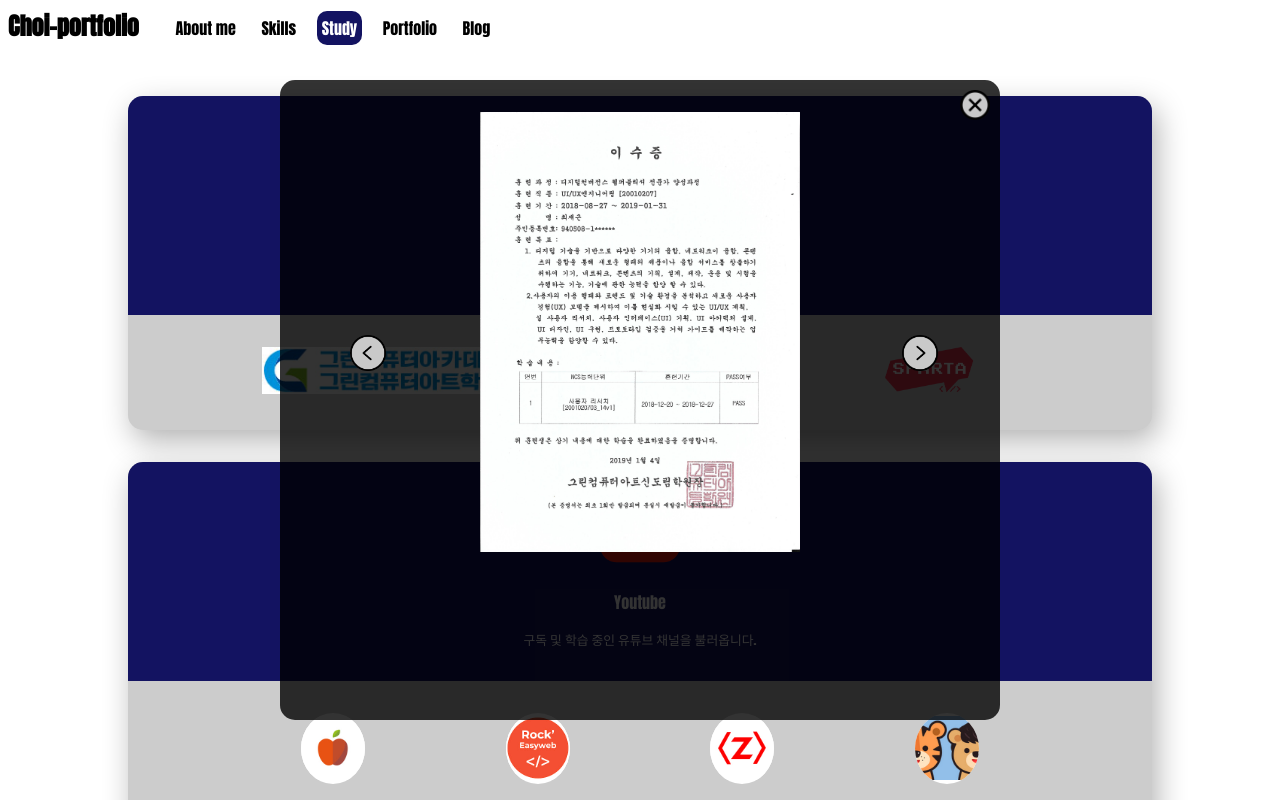
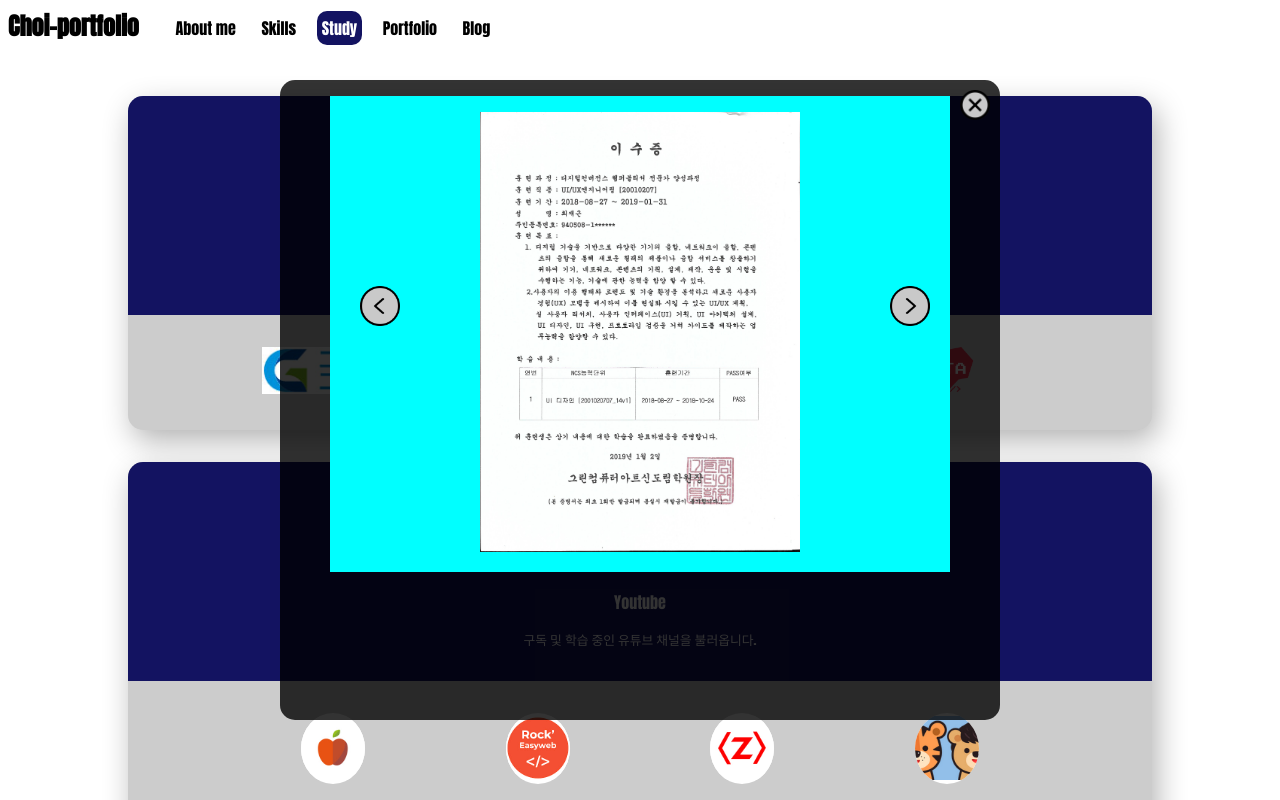
Before and after one commit to Jaek1783/choi, a React (Create React App) app: page /study in a window 1280 px wide. Both pictures are taken after a click on the picture 382 px from the left and 370 px from the top of the page. Shown: the top 800 px of the page. Built offline with nearby package versions, Linux system fonts and the light colour scheme; a web font is replaced by a local one.

Commit message:
좌우버튼 종료

```diff
--- a/src/css/study.css
+++ b/src/css/study.css
@@ -61,6 +61,9 @@
     padding:2rem 0;
     cursor: pointer;
 }
+.content_item:last-child>.academy_modal>.Certificates>.Certificates_item{
+    margin-left:0;
+}
 .container_pc{
     width:80%;
     margin:0 auto;
@@ -71,7 +74,6 @@
 }
 
 .academy_modal{
-    width:45rem;
     height:80vh;
     position:fixed;
     top:5rem;
@@ -84,16 +86,39 @@
     padding:1rem;
     box-sizing: border-box;
 }
+.academy_pc_modal{
+    width:45rem;
+}
+.academy_mobile_modal{
+    width:90%;
+}
 .Certificates{
-    width:42rem;
-    height:37rem;
-    margin:0 auto;
+    /* width:42rem; */
+    width:90%;
+    background-color: aqua;
+    color:#fff;
     position:relative;
-    color:#fff;
     overflow: hidden;
+    margin:0 auto ;
 }
 .Certificates_item{
-    width:400%;
+    width:600%;
+}
+button{
+    z-index: 1002;
+    position: absolute;
+    transform: translate(-50%);
+    background: transparent;
+    border:none;
+    width:40px;
+    top:40%;
+    cursor: pointer;
+}
+.next_btn{
+    right:0;
+}
+.prev_btn{
+    left:8%;
 }
 .transition{
     transition: .3s ease-in-out;
@@ -183,21 +208,3 @@
     list-style-type: lisc ;
     cursor: pointer;
 }
-
-button{
-    z-index: 1002;
-    position: absolute;
-    transform: translate(-50%);
-    background: transparent;
-    border:none;
-    width:40px;
-    padding:2px 2px 0 2px;
-    top:40%;
-    cursor: pointer;
-}
-.next_btn{
-    right:1rem;
-}
-.prev_btn{
-    left:4rem;
-}
--- a/src/js/Study_icon_item/Academy_icon_item/Academy_icon_item.js
+++ b/src/js/Study_icon_item/Academy_icon_item/Academy_icon_item.js
@@ -2,50 +2,41 @@
 import next from '../../../img/icon/next.png';
 import prev from '../../../img/icon/prev.png';
 const Academy_icon_item = (props) => {
-    const [num, setNum] = useState(0);
-    const ref = useRef(0);
+    const [num, setNum] = useState(1);
+    const ref = useRef(1);
     const nextBtnClick = ()=>{
             const certificates_items = document.querySelectorAll('.Certificates_item');
-            if(props.item.id-1 === 0){
+            const _items = document.querySelectorAll('._item>img');
+            console.log(_items[props.item.id-1].offsetWidth);
+            if(props.item.id-1 !== 2){
                 if(0< num+1 < 4){
                     setNum((ref.current +=1));
-                    console.log(num+1);
                     certificates_items[props.item.id-1].classList.add('transition');
-                    certificates_items[props.item.id-1].style.marginLeft=-(num+1)*672+'px';
-                    const prev = document.querySelector('.prev_btn');
-                    prev.style.display='block';
+                    certificates_items[props.item.id-1].style.marginLeft=-(num+1)*623.25+'px';
                 }
-                if(num+1 === 3){
-                    const next = document.querySelector('.next_btn');
-                    next.style.display='none';
+                if(num+1 === 5){
+                    setNum((ref.current = 1));
+                    setTimeout(()=>{
+                        certificates_items[props.item.id-1].classList.remove('transition');
+                    certificates_items[props.item.id-1].style.marginLeft=-623.25+'px';
+                    },300);
                 }
             }
-            if(props.item.id-1 === 1){
-                setNum((ref.current += 1));
-                console.log(num+1);
-                certificates_items[props.item.id-1].classList.add('transition');
-                certificates_items[props.item.id-1].style.marginLeft=-(num+1)*672+'px';
-                const prev = document.querySelector('.prev_btn');
-                prev.style.display='block';
-                console.log(prev.style.display);
-                console.log(prev.style);
-            }
-
         }
     const prevBtnClick = ()=>{
             const certificates_items = document.querySelectorAll('.Certificates_item');
-            if(props.item.id-1 === 0){
+            if(props.item.id-1 !== 2){
                 if(0 < num-1 < 4){
                     setNum((ref.current -=1));
                     certificates_items[props.item.id-1].classList.add('transition');
-                    certificates_items[props.item.id-1].style.marginLeft=-(num-1)*672+'px';
-                    console.log(num-1);
+                    certificates_items[props.item.id-1].style.marginLeft=-(num-1)*623.25+'px';
                 }
                 if(num-1 === 0){
-                    const next = document.querySelector('.next_btn');
-                    next.style.display='block';
-                    const prev = document.querySelector('.prev_btn');
-                    prev.style.display='none';
+                    setNum((ref.current = 4));
+                    setTimeout(()=>{
+                        certificates_items[props.item.id-1].classList.remove('transition');
+                        certificates_items[props.item.id-1].style.marginLeft=-2493+'px';
+                    },300);
                 }
             }
 
--- a/src/js/Study_icon_item/Academy_icon_item/Academy_items.js
+++ b/src/js/Study_icon_item/Academy_icon_item/Academy_items.js
@@ -1,7 +1,11 @@
 import React, {useState, useRef, useEffect } from "react";
 import close from '../../../img/icon/cancel.png';
 import Academy_icon_item from "./Academy_icon_item";
+import {useMediaQuery} from "react-responsive";
 const Academy_items = (props)=>{
+    const isPc = useMediaQuery({
+        query:"(min-width:810px)"
+        });
     return(
     <>
     {props.items.map(item=>{
@@ -13,7 +17,7 @@
                 modal[item.id-1].style.display= 'block';
             }}/>
                 <>
-                    <div className="academy_modal">
+                    <div className={isPc? "academy_modal academy_pc_modal":"academy_modal academy_mobile_modal"}>
                         <Academy_icon_item item={item} className="academy_item"/>
                         <img src={close} alt="닫기 이미지" className="close" onClick={()=>{
                             const modal = document.querySelectorAll('.academy_modal');
--- a/src/js/Study_icon_item/Academy_icon_item/Green.js
+++ b/src/js/Study_icon_item/Academy_icon_item/Green.js
@@ -5,16 +5,18 @@
 import Green04 from '../../../img/study/academy/green_Certificates04.png';
 const Green = ()=>{
     const Green_items = [
+        {Green_item:Green04, alt:'그린00'},
         {Green_item:Green01, alt:'그린01'},
         {Green_item:Green02, alt:'그린02'},
         {Green_item:Green03, alt:'그린03'},
         {Green_item:Green04, alt:'그린04'},
+        {Green_item:Green01, alt:'그린05'},
     ];
     return(
         <>
         {Green_items.map(green_item=>{
             return(
-                <div key={green_item.alt} className="green_item">
+                <div key={green_item.alt} className="green_item _item">
                     <img src={green_item.Green_item} alt={green_item.alt+'수료증'} />
                 </div>
             )
--- a/src/js/Study_icon_item/Academy_icon_item/Inflearn.js
+++ b/src/js/Study_icon_item/Academy_icon_item/Inflearn.js
@@ -3,14 +3,18 @@
 import Inflearn02 from '../../../img/study/academy/inflearn_Certificates02.png';
 const Inflearn = ()=>{
     const Inflearn_items = [
-        {inflearn_item:Inflearn01, alt:'인프런01'},
-        {inflearn_item:Inflearn02, alt:'인프런02'},
+        {inflearn_item:Inflearn01, alt:'인프런00'},
+        {inflearn_item:Inflearn02, alt:'인프런01'},
+        {inflearn_item:Inflearn01, alt:'인프런02'},
+        {inflearn_item:Inflearn02, alt:'인프런03'},
+        {inflearn_item:Inflearn01, alt:'인프런04'},
+        {inflearn_item:Inflearn02, alt:'인프런05'},
     ]
     return(
         <>
         {Inflearn_items.map(inf_item=>{
             return(
-                <div key={inf_item.alt} className="inf_item _item">
+                <div key={inf_item.alt} className="inf_item _item _item">
                     <img src={inf_item.inflearn_item} alt={inf_item.alt+'수료증'}/>
                 </div>
             )
```
